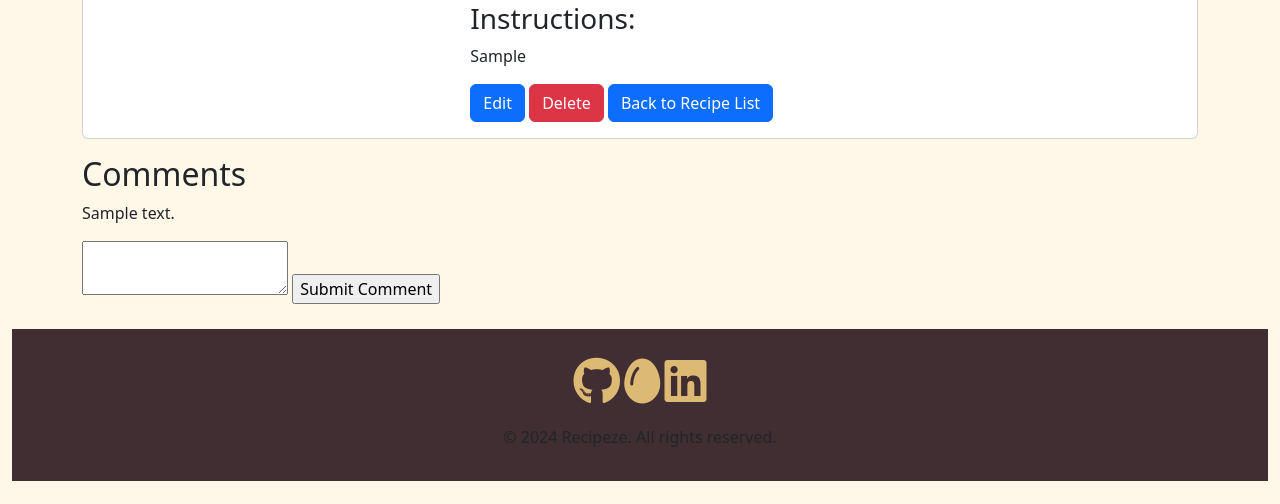
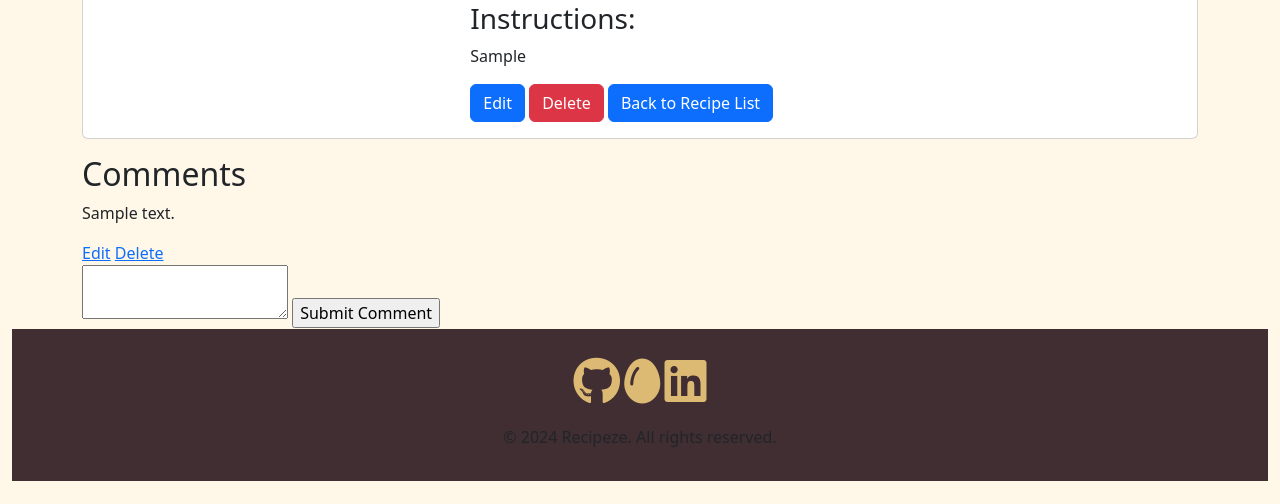
Before and after one commit to CiaranBrain/Recipeze, a Django app: page /recipes/recipe/1/ in a window 1280 px wide. Shown: the part 319-823 px from the top of the page. Run offline with Django 4.2, Linux system fonts and the light colour scheme; a user stored in the database is signed in; tables that the repository leaves empty hold one stand-in row (values such as "Sample post"); some libraries are stand-ins or nearby versions.

Commit message:
added edit/delete button views, not working yet

```diff
--- a/recipe/templates/recipe_detail.html
+++ b/recipe/templates/recipe_detail.html
@@ -44,6 +44,10 @@
         <h3>{{ comment.user.username }}</h3>
         <p>{{ comment.comment }}</p>
         <p><small>{{ comment.created_at }}</small></p>
+        {% if comment.author == user %}
+            <a href="{% url 'edit_comment' recipe.id comment.id %}">Edit</a>
+            <a href="{% url 'delete_comment' recipe.id comment.id %}">Delete</a>
+        {% endif %}
     </div>
 {% empty %}
     <p>No comments yet.</p>
@@ -56,6 +60,8 @@
         <input type="submit" value="Submit Comment">
     </form>
 {% endif %}
+
+
   </div>
 
 <!-- <div class="container">
--- a/recipe/urls.py
+++ b/recipe/urls.py
@@ -11,4 +11,6 @@ urlpatterns = [
     path('recipes/<int:recipe_id>/edit/', views.edit_recipe, name='edit_recipe'),
     path('recipes/<int:recipe_id>/delete/', views.delete_recipe, name='delete_recipe'),
     path('recipe/<int:recipe_id>/add_comment/', views.add_comment, name='add_comment'),
+    path('recipe/<int:recipe_id>/comment/<int:comment_id>/edit/', views.edit_comment, name='edit_comment'),
+    path('recipe/<int:recipe_id>/comment/<int:comment_id>/delete/', views.delete_comment, name='delete_comment'),
 ]
--- a/recipe/views.py
+++ b/recipe/views.py
@@ -55,6 +55,25 @@ def add_comment(request, recipe_id):
         return redirect('recipe_detail', recipe_id=recipe.id)
     return render(request, 'add_comment.html')
 
+@login_required
+def edit_comment(request, recipe_id, comment_id):
+    comment = get_object_or_404(Comment, pk=comment_id, recipe_id=recipe_id, author=request.user)
+    if request.method == 'POST':
+        comment_text = request.POST.get('comment')
+        if comment_text:
+            comment.comment = comment_text
+            comment.save()
+            return redirect('recipe_detail', recipe_id=recipe.id)
+    return render(request, 'edit_comment.html', {'comment': comment})
+
+@login_required
+def delete_comment(request, recipe_id, comment_id):
+    comment = get_object_or_404(Comment, pk=comment_id, recipe_id=recipe_id, author=request.user)
+    if request.method == 'POST':
+        comment.delete()
+        return redirect('recipe_detail', recipe_id=recipe.id)
+    return render(request, 'delete_comment.html', {'comment': comment})
+
 class RecipeDetailView(DetailView):
     model = Recipe
     template_name = 'recipe_detail.html'
```
